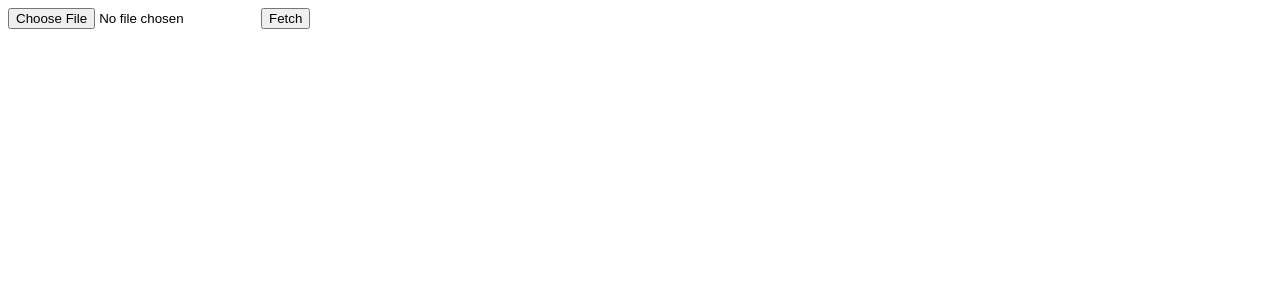
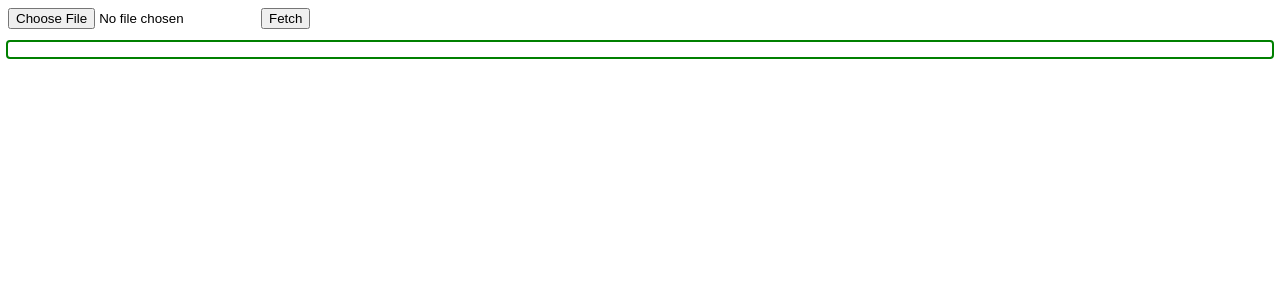
Before and after one commit to beccathomson/json-parser, a React (Create React App) app: page / in a window 1280 px wide. Shown: the top 300 px of the page. Built offline with nearby package versions, Linux system fonts and the light colour scheme.

Commit message:
Start on visualizer

```diff
--- a/package.json
+++ b/package.json
@@ -13,6 +13,7 @@
     "@types/react": "^18.2.6",
     "@types/react-dom": "^18.2.4",
     "react": "^18.2.0",
+    "react-d3-tree": "^3.6.1",
     "react-dom": "^18.2.0",
     "react-redux": "^8.0.5",
     "react-scripts": "5.0.1",
--- a/src/App.css
+++ b/src/App.css
@@ -36,3 +36,15 @@
     transform: rotate(360deg);
   }
 }
+
+.valid {
+  outline: green 2px solid;
+}
+
+
+.invalid {
+  outline: red 2px solid;
+}
+pre {
+  border-radius: 2px
+}
--- a/src/App.tsx
+++ b/src/App.tsx
@@ -1,15 +1,20 @@
 import React, { useEffect, useState } from 'react';
 import { useDispatch, useSelector } from 'react-redux';
 import FileUpload from './FileUpload';
-import { selectAppState } from './app.slice';
+import { clearFileInput, selectAppState } from './app.slice';
 import { BinTreeNode, parseTree } from './BinaryParser';
+import Tree from 'react-d3-tree';
+import './App.css';
+
 import VisualTree from './VisualTree';
 
 const App = (): JSX.Element => {
 
+  const dispatch = useDispatch();
+
   const fileInput = useSelector(selectAppState)?.input;
   const [jsonText, setJsonText] = useState("");
-  const [isValidJson, setIsValidJson] = useState(false);
+  const [isValidJson, setIsValidJson] = useState(true);
   const [binaryTree, setBinaryTree] = useState<BinTreeNode | null>(null);
   const [output, setOutput] = useState<BinTreeNode | null>();
 
@@ -30,13 +35,19 @@ const App = (): JSX.Element => {
   };
 
   useEffect(() => {
+    if (!fileInput)
+      return
     handleNewText(fileInput)
+    dispatch(clearFileInput());
   },[fileInput])
 
   useEffect(() => { // set valid output only
     if (isValidJson) {
-      setOutput(parseTree(jsonText))
-      setBinaryTree(parseTree(jsonText))
+      const treeOutput = parseTree(jsonText);
+      if (treeOutput) {
+        setOutput(treeOutput)
+        setBinaryTree(treeOutput)
+      }
     }
   },[jsonText])
 
@@ -46,7 +57,7 @@ const App = (): JSX.Element => {
       <div className="outputArea">
       <pre
           contentEditable
-          onKeyDown={handleUserInput}
+          onInput={handleUserInput}
           className={isValidJson ? 'valid' : 'invalid'}
         >{JSON.stringify(output, null, 2)}</pre>
       </div>
--- a/src/BinaryParser.tsx
+++ b/src/BinaryParser.tsx
@@ -20,9 +20,6 @@ const parseBinaryTree = (arr: ParserInputType): BinTreeNode | null => {
     if (!arr) {
       return null;
     }
-
-    console.log(typeof arr)
-
     const [id, leftChild, rightChild] = arr;
 
     const node: BinTreeNode = {
--- a/src/app.slice.ts
+++ b/src/app.slice.ts
@@ -21,7 +21,9 @@ const initialState: AppState = {
     reducers: {
       setInput(state: AppState, action: PayloadAction<string | undefined>) {
         state.input = action.payload ?? ""
-        console.log(state.input)
+      },
+      clearFileInput(state: AppState) {
+        state.input = "";
       },
       setOutput(state: AppState, action: PayloadAction<string | undefined>) {
         state.output = action.payload ?? ""
@@ -34,5 +36,5 @@ const initialState: AppState = {
 
 
 
-  export const { setInput, setOutput, setBinaryTree } = appSlice.actions;
+  export const { setInput, setOutput, setBinaryTree, clearFileInput } = appSlice.actions;
   export default appSlice.reducer;
```
Also changed, not shown: 2 other files (tests, documents, lock files or other folders).
